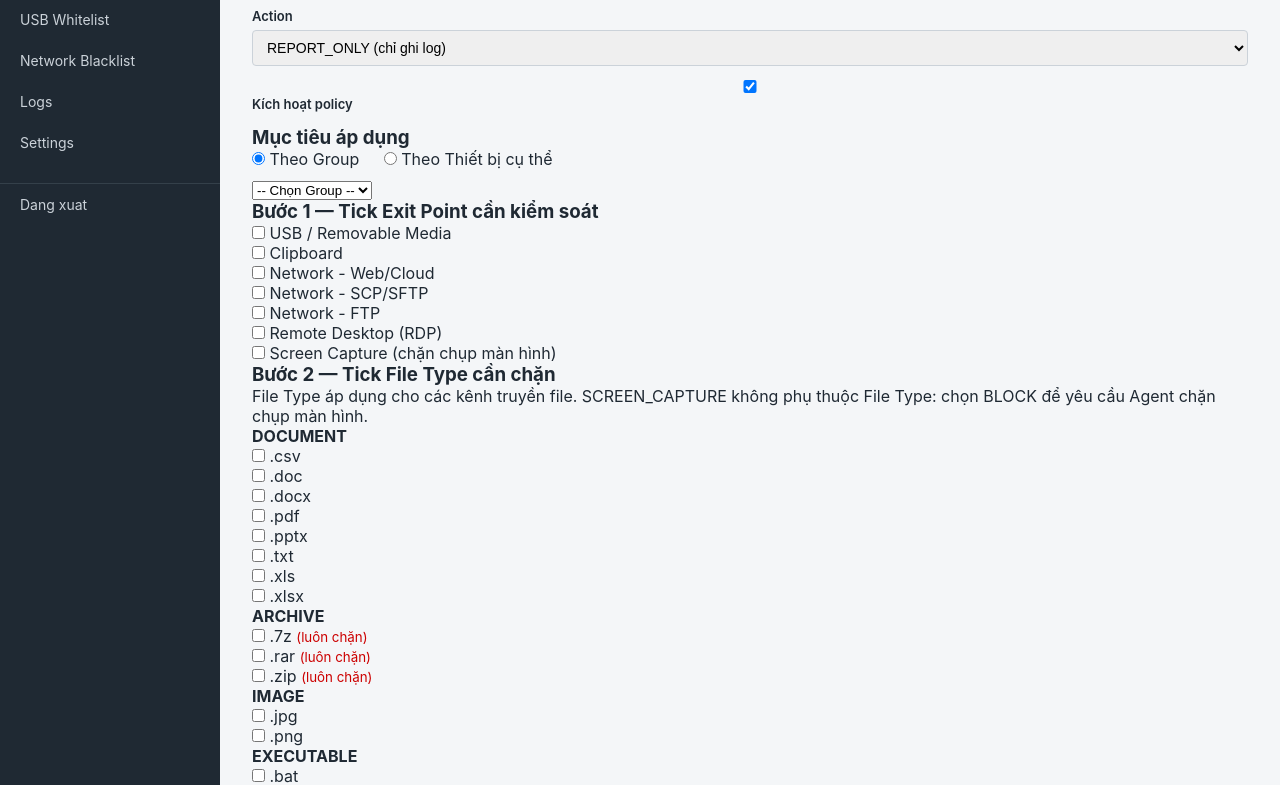
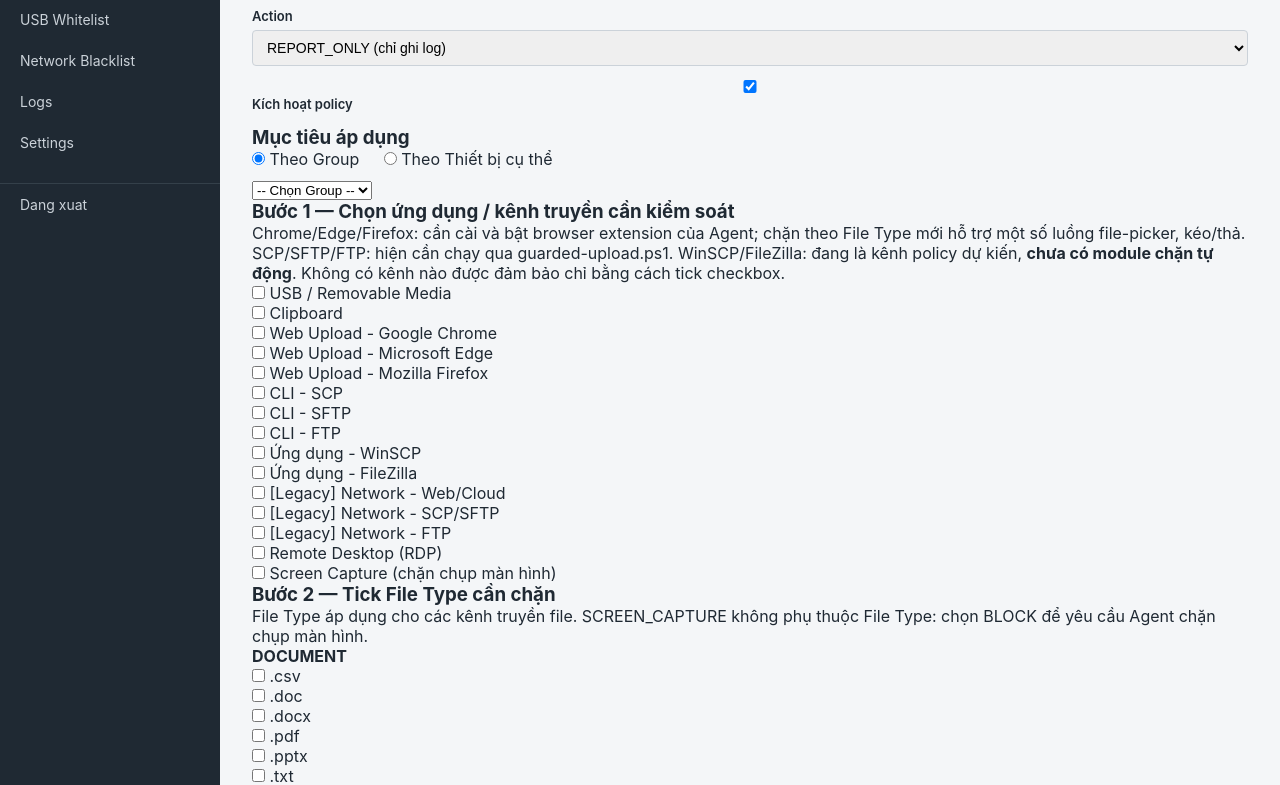
Before and after one commit to lamNT-67/DLP-do-an-2026, a PHP site: page /admin/policy_form.php in a window 1280 px wide. Shown: the part 308-1093 px from the top of the page. Run offline with PHP 8.4, Linux system fonts and the light colour scheme; a user stored in the database is signed in; data comes from the database, SQL or seed files in the repository.

Commit message:
fix(server): support application channels and Vietnam-local log timestamps

```diff
--- a/server/admin/policy_form.php
+++ b/server/admin/policy_form.php
@@ -9,9 +9,17 @@ $error = '';
 $exitPointLabels = [
     'USB'               => 'USB / Removable Media',
     'CLIPBOARD'         => 'Clipboard',
-    'NETWORK_WEB'       => 'Network - Web/Cloud',
-    'NETWORK_SCP_SFTP'  => 'Network - SCP/SFTP',
-    'NETWORK_FTP'       => 'Network - FTP',
+    'BROWSER_CHROME'    => 'Web Upload - Google Chrome',
+    'BROWSER_EDGE'      => 'Web Upload - Microsoft Edge',
+    'BROWSER_FIREFOX'   => 'Web Upload - Mozilla Firefox',
+    'CLIENT_SCP'        => 'CLI - SCP',
+    'CLIENT_SFTP'       => 'CLI - SFTP',
+    'CLIENT_FTP'        => 'CLI - FTP',
+    'CLIENT_WINSCP'     => 'Ứng dụng - WinSCP',
+    'CLIENT_FILEZILLA'  => 'Ứng dụng - FileZilla',
+    'NETWORK_WEB'       => '[Legacy] Network - Web/Cloud',
+    'NETWORK_SCP_SFTP'  => '[Legacy] Network - SCP/SFTP',
+    'NETWORK_FTP'       => '[Legacy] Network - FTP',
     'RDP'               => 'Remote Desktop (RDP)',
     'SCREEN_CAPTURE'    => 'Screen Capture (chặn chụp màn hình)',
 ];
@@ -231,7 +239,8 @@ require_once __DIR__ . '/../includes/layout_header.php';
     </div>
 
     <div class="form-section">
-        <h3>Bước 1 — Tick Exit Point cần kiểm soát</h3>
+        <h3>Bước 1 — Chọn ứng dụng / kênh truyền cần kiểm soát</h3>
+        <p class="hint">Chrome/Edge/Firefox: cần cài và bật browser extension của Agent; chặn theo File Type mới hỗ trợ một số luồng file-picker, kéo/thả. SCP/SFTP/FTP: hiện cần chạy qua guarded-upload.ps1. WinSCP/FileZilla: đang là kênh policy dự kiến, <strong>chưa có module chặn tự động</strong>. Không có kênh nào được đảm bảo chỉ bằng cách tick checkbox.</p>
         <div class="checkbox-list">
             <?php foreach ($exitPointLabels as $value => $label): ?>
             <label>
```
